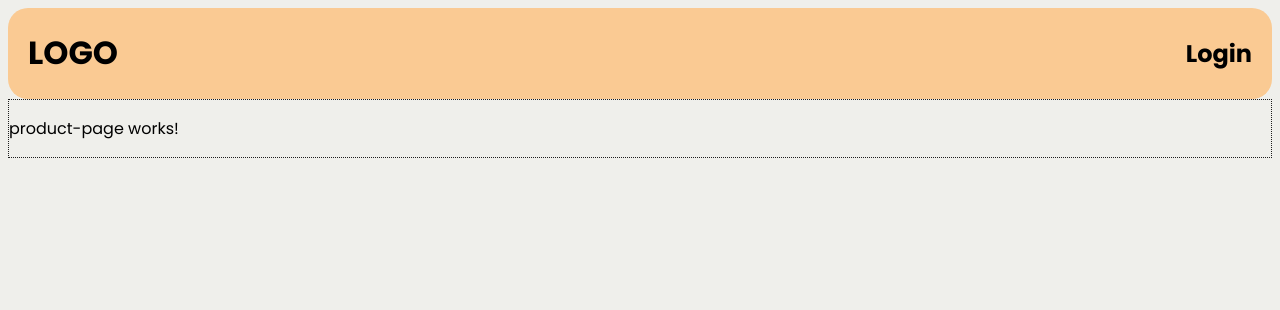
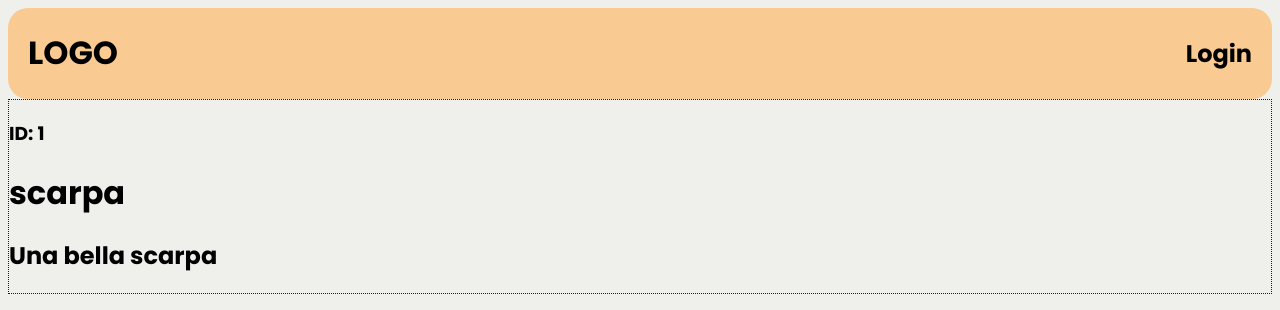
Before and after one commit to ShecktorS/control-angBoard, an Angular app: page /store/1/product/1 in a window 1280 px wide. Shown: the top 310 px of the page. Built offline with nearby package versions, Linux system fonts and the light colour scheme.

Commit message:
Fix dell'ambiguita tra ID e Index

```diff
--- a/src/app/app-routing.module.ts
+++ b/src/app/app-routing.module.ts
@@ -4,12 +4,16 @@ import { HomePageComponent } from './components/home-page/home-page.component';
 import { LoginPageComponent } from './components/login-page/login-page.component';
 import { StorePageComponent } from './components/store-page/store-page.component';
 import { ProductPageComponent } from './components/product-page/product-page.component';
+import { ErrorPageComponent } from './components/error-page/error-page.component';
 
 const routes: Routes = [
   { path: '', component: HomePageComponent },
   { path: 'login', component: LoginPageComponent },
   { path: 'store/:id', component: StorePageComponent },
   { path: 'store/:id/product/:idProduct', component: ProductPageComponent },
+  { path: 'store', redirectTo: '/' },
+  { path: '404', component: ErrorPageComponent },
+  { path: '**', redirectTo: '404' },
 ];
 
 @NgModule({
--- a/src/app/app.module.ts
+++ b/src/app/app.module.ts
@@ -9,6 +9,7 @@ import { StorePageComponent } from './components/store-page/store-page.component
 import { StoreItemComponent } from './components/store-item/store-item.component';
 import { ProductItemComponent } from './components/product-item/product-item.component';
 import { ProductPageComponent } from './components/product-page/product-page.component';
+import { ErrorPageComponent } from './components/error-page/error-page.component';
 
 @NgModule({
   declarations: [
@@ -19,6 +20,7 @@ import { ProductPageComponent } from './components/product-page/product-page.com
     StoreItemComponent,
     ProductItemComponent,
     ProductPageComponent,
+    ErrorPageComponent,
   ],
   imports: [BrowserModule, AppRoutingModule],
   providers: [],
--- /dev/null
+++ b/src/app/components/error-page/error-page.component.html
@@ -0,0 +1,2 @@
+<h1>La pagina richiesta non è stata trovata 😢</h1>
+<p routerLink="/">Torna alla home</p>
--- /dev/null
+++ b/src/app/components/error-page/error-page.component.scss
@@ -0,0 +1,9 @@
+h1,
+p {
+  margin: 100px 0 0 100px;
+}
+
+p {
+  margin-left: 200px;
+  cursor: pointer;
+}
--- a/src/app/components/product-item/product-item.component.html
+++ b/src/app/components/product-item/product-item.component.html
@@ -1,4 +1,7 @@
-<div routerLink="/" class="product-container">
+<div
+  [routerLink]="['/store', storeId, 'product', product.idProduct]"
+  class="product-container"
+>
   <h3 class="title">{{ product.title }}</h3>
   <p class="description">{{ product.description }}</p>
   <button class="del-btn">Elimina</button>
--- a/src/app/components/product-item/product-item.component.ts
+++ b/src/app/components/product-item/product-item.component.ts
@@ -1,10 +1,17 @@
-import { Component, Input } from '@angular/core';
+import { Component, Input, OnInit } from '@angular/core';
 
 @Component({
   selector: 'app-product-item',
   templateUrl: './product-item.component.html',
   styleUrls: ['./product-item.component.scss'],
 })
-export class ProductItemComponent {
+export class ProductItemComponent implements OnInit {
   @Input() product: any;
+  @Input() storeId: any;
+
+  constructor() {}
+
+  ngOnInit(): void {
+    console.log(this.product);
+  }
 }
--- a/src/app/components/product-page/product-page.component.html
+++ b/src/app/components/product-page/product-page.component.html
@@ -1 +1,5 @@
-<p>product-page works!</p>
+<div class="info-product">
+  <h3>ID: {{ product.idProduct }}</h3>
+  <h1>{{ product.title }}</h1>
+  <h2>{{ product.description }}</h2>
+</div>
--- a/src/app/components/product-page/product-page.component.ts
+++ b/src/app/components/product-page/product-page.component.ts
@@ -1,10 +1,29 @@
-import { Component } from '@angular/core';
+import { Component, Input, OnInit } from '@angular/core';
+import { ActivatedRoute, RouterLink } from '@angular/router';
+import { DataService } from 'src/app/services/data.service';
 
 @Component({
   selector: 'app-product-page',
   templateUrl: './product-page.component.html',
-  styleUrls: ['./product-page.component.scss']
+  styleUrls: ['./product-page.component.scss'],
 })
-export class ProductPageComponent {
+export class ProductPageComponent implements OnInit {
+  storeId!: string | null;
+  productId!: string | null;
+  store: any;
+  product: any;
 
+  getId = (num: number) => num - 1;
+
+  constructor(private data: DataService, private route: ActivatedRoute) {}
+
+  ngOnInit(): void {
+    this.storeId = this.route.snapshot.paramMap.get('id');
+    this.productId = this.route.snapshot.paramMap.get('idProduct');
+    if (this.storeId && this.productId) {
+      this.store = this.data.getStorebyId(this.storeId);
+      this.product = this.data.getProductbyId(this.storeId, this.productId);
+    } else {
+    }
+  }
 }
--- a/src/app/components/store-page/store-page.component.html
+++ b/src/app/components/store-page/store-page.component.html
@@ -1,4 +1,4 @@
-<div class="store-page" *ngIf="storeExists; else storeNotExists">
+<div class="store-page">
   <h2>{{ store.name }}</h2>
   <div class="store-detail">
     <h4>
@@ -7,17 +7,16 @@
       sequi explicabo culpa officia.
     </h4>
     <h3 class="store-location">{{ store.location }}</h3>
+    <p style="cursor: pointer" (click)="deleteStore()">Elimina</p>
   </div>
   <div class="products">
     <h1>Prodotti</h1>
     <div class="products-list">
       <app-product-item
         [product]="product"
+        [storeId]="storeId"
         *ngFor="let product of store.products; index as i"
       ></app-product-item>
     </div>
   </div>
 </div>
-<ng-template #storeNotExists>
-  <p>Non esisto</p>
-</ng-template>
--- a/src/app/components/store-page/store-page.component.ts
+++ b/src/app/components/store-page/store-page.component.ts
@@ -1,5 +1,5 @@
 import { Component, OnInit } from '@angular/core';
-import { ActivatedRoute } from '@angular/router';
+import { ActivatedRoute, Router } from '@angular/router';
 import { DataService } from 'src/app/services/data.service';
 
 @Component({
@@ -11,13 +11,25 @@ export class StorePageComponent implements OnInit {
   storeExists: boolean | undefined;
   storeId!: null | string;
   store!: any;
-  constructor(private data: DataService, private route: ActivatedRoute) {}
+
+  deleteStore() {
+    if (this.storeId !== null) {
+      this.data.killStore(this.storeId);
+      this.router.navigate(['/']);
+    }
+  }
+
+  constructor(
+    private data: DataService,
+    private route: ActivatedRoute,
+    private router: Router
+  ) {}
 
   ngOnInit(): void {
     this.storeId = this.route.snapshot.paramMap.get('id');
     if (this.storeId) {
       this.storeExists = true;
-      this.store = this.data.store[+this.storeId - 1];
+      this.store = this.data.getStorebyId(this.storeId);
       console.log(this.store.location);
     } else {
       this.storeExists = false;
--- a/src/app/services/data.service.ts
+++ b/src/app/services/data.service.ts
@@ -50,5 +50,33 @@ export class DataService {
     },
   ];
 
+  //Store Methods:
+
+  getStorebyId(id: string) {
+    return this.store.find((store) => store.id === +id);
+  }
+
+  addStore(newStore: any) {
+    this.store.push(newStore);
+  }
+
+  editStore() {}
+
+  killStore(i: string) {
+    return (this.store = this.store.filter((store) => store.id !== +i));
+  }
+
+  // Products Methods:
+
+  getProductbyId(storeId: string, productId: string) {
+    let thisStore = this.store.find((store) => store.id === +storeId);
+    let product = thisStore?.products.find(
+      (product) => product.idProduct === +productId
+    );
+    return product;
+  }
+
   constructor() {}
 }
+
+// TODO: Inserire nella funzione di aggiunzione un contatore che va poi ad assegnare un id sempre diverso e sempre maggiore
```
Also changed, not shown: src/app/components/error-page/error-page.component.ts (added, +10 -0 lines).
